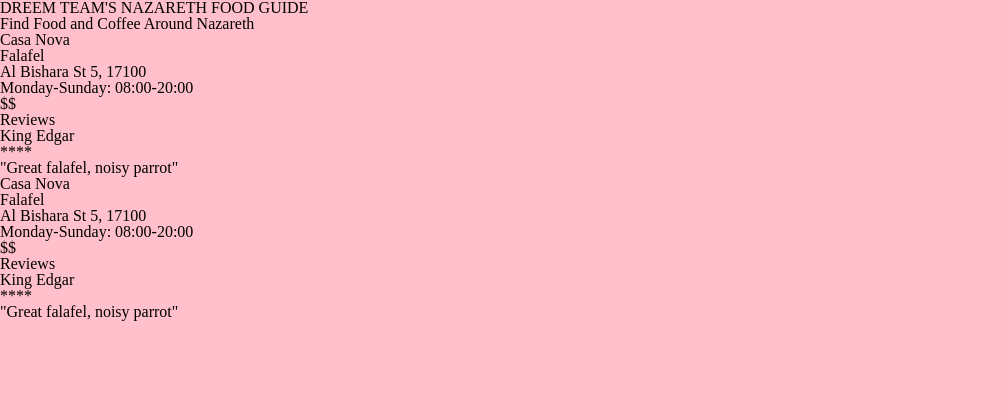
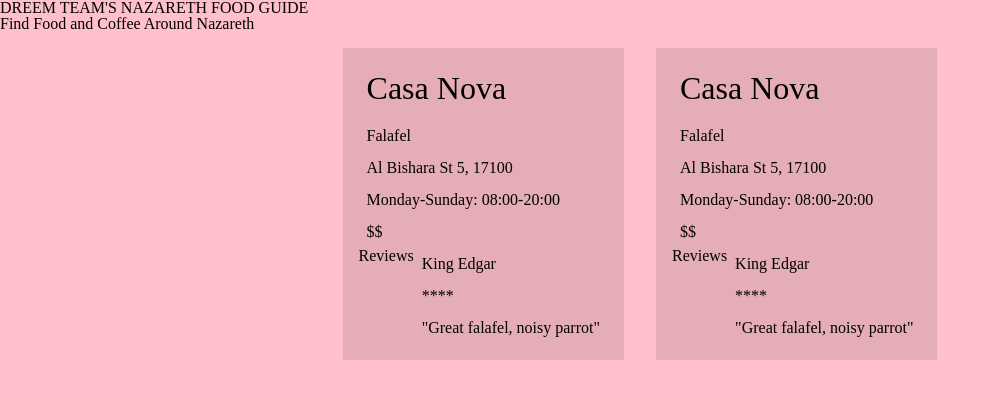
Before and after one commit to FACN1/week6-D-REEM-TEAM, a website: page public/index.html in a window 1280 px wide. Shown: the whole page, without its empty margins (0-1000 px from the left). Drawn offline with Linux system fonts and the light colour scheme.

Commit message:
adds basic layout styling'

```diff
--- a/public/css/main.css
+++ b/public/css/main.css
@@ -47,12 +47,61 @@ table {
 /* END OF CSS RESET */
 
 
+
 body {
   background: pink;
 }
 
+#restaurant-list-container {
+	display: flex;
+	justify-content: center;
+	align-items: center;
+	flex-wrap: wrap;
+}
 
-.restaurant-review {
-  border: 2px solid black;
-  box-sizing: border-box;
+
+
+.restaurant-wrapper {
+  margin: 1rem;
+	background-color: rgba(0, 0, 0, 0.1);
+	padding: 1rem;
 }
+
+.restaurant-name {
+	font-size: 2rem;
+	margin-bottom: 0.5rem;
+	padding: 0.5rem;
+}
+
+.cuisine {
+	padding: 0.5rem;
+}
+
+.address {
+	padding: 0.5rem;
+}
+
+.open-hours {
+	padding: 0.5rem;
+}
+
+.price-range {
+	padding: 0.5rem;
+}
+
+.reviews-container {
+	display: flex;
+	flex-wrap: wrap;
+}
+
+.reviewer-name {
+	padding: 0.5rem;
+}
+
+.reviewer-rating {
+	padding: 0.5rem;
+}
+
+.user-review {
+	padding: 0.5rem;
+}
```
